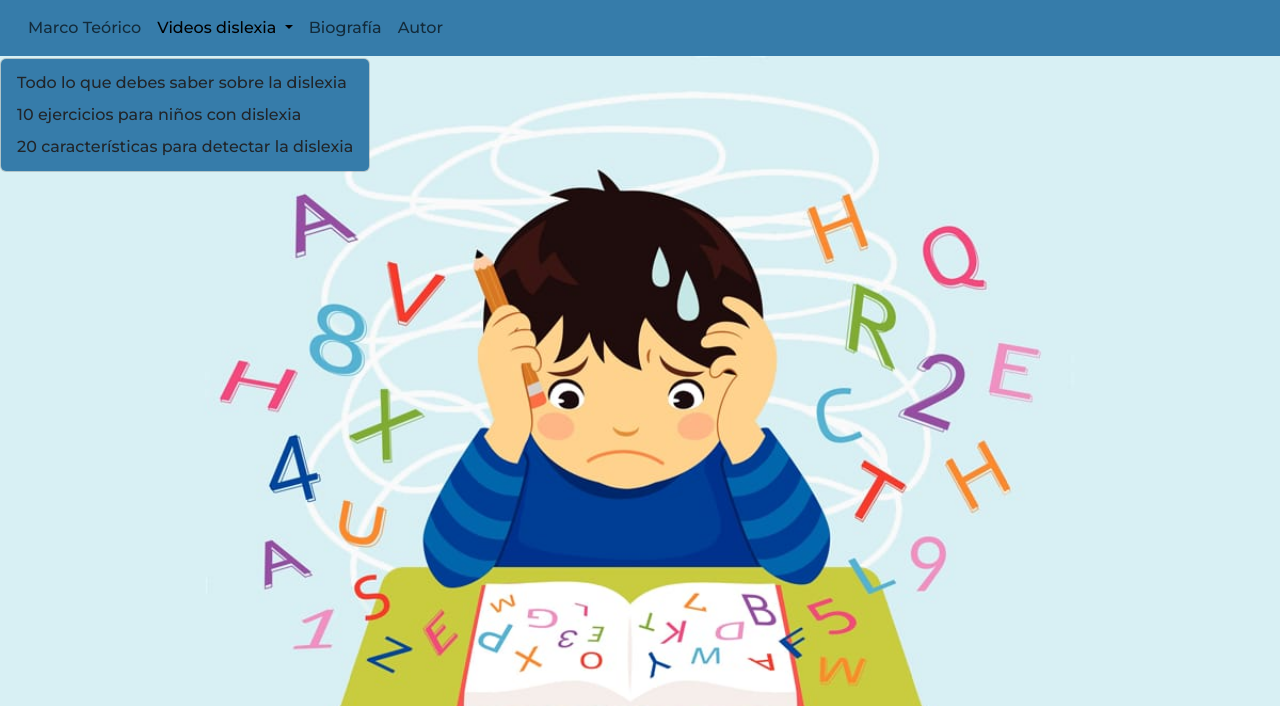
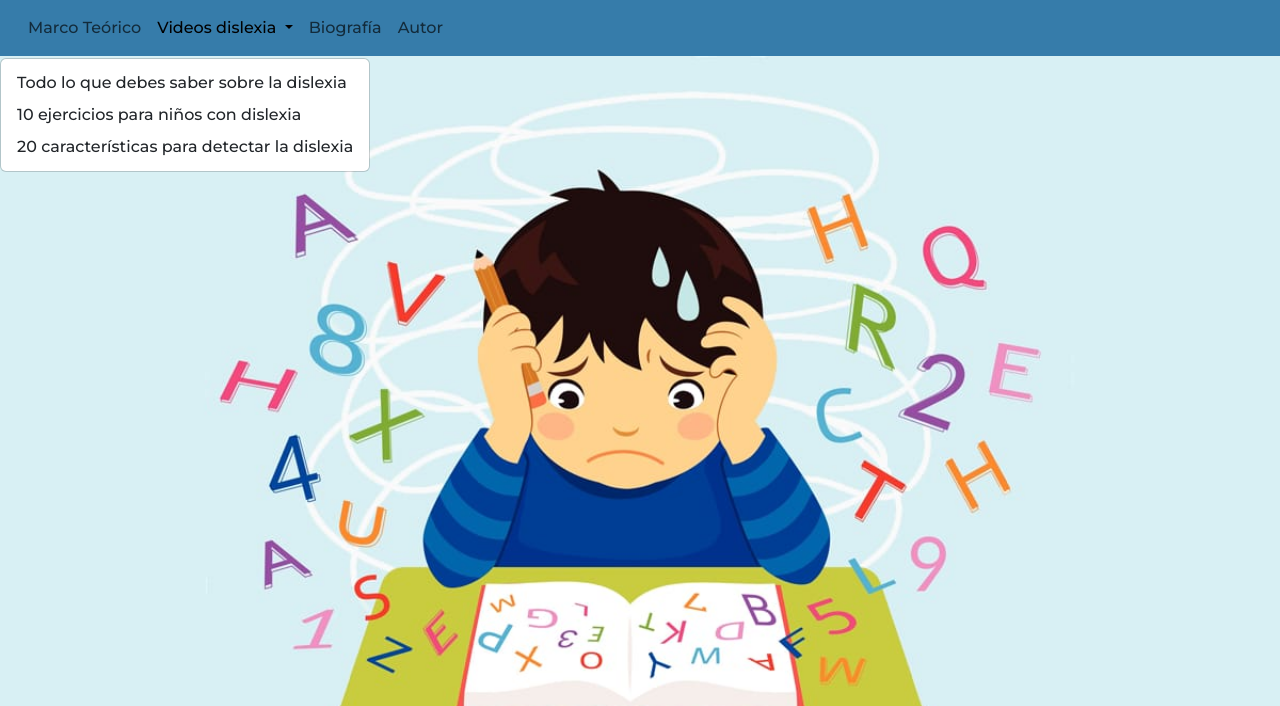
Before and after one commit to rodrigochico2023/jmanca, a plain HTML site: page actividades.html in a window 1280 px wide. Both pictures are taken after a click on the button "Videos dislexia". Shown: the top 706 px of the page. Drawn offline with nearby package versions, Linux system fonts and the light colour scheme.

Commit message:
ultima version

```diff
--- a/actividades.html
+++ b/actividades.html
@@ -32,14 +32,14 @@
           <a class="nav-link dropdown-toggle " href="#" role="button" data-bs-toggle="dropdown" aria-expanded="false">
             Videos dislexia
           </a>
-          <ul class="dropdown-menu nav-custom">
-            <li><a class="dropdown-item"
+          <ul class="dropdown-menu">
+            <li><a class="dropdown-item drop-custom"
                 href="https://www.youtube.com/watch?v=u9QJYweVceY&ab_channel=SaludEmocionalMedicinaTV"
                 target="_blank">Todo
                 lo que debes saber sobre la dislexia</a></li>
-            <li><a class="dropdown-item" href="https://www.youtube.com/watch?v=avGK1xtEqdE&ab_channel=PedagogiaSana"
+            <li><a class="dropdown-item drop-custom" href="https://www.youtube.com/watch?v=avGK1xtEqdE&ab_channel=PedagogiaSana"
                 target="_blank">10 ejercicios para niños con dislexia</a></li>
-            <li><a class="dropdown-item"
+            <li><a class="dropdown-item drop-custom"
                 href="https://www.youtube.com/watch?time_continue=6&v=sUBqwPHnfHo&embeds_referring_euri=https%3A%2F%2Fsites.google.com%2F&source_ve_path=MjM4NTE&feature=emb_title&ab_channel=PedagogiaSana"
                 target="_blank">20 características para detectar la dislexia</a></li>
           </ul>
```
Also changed, not shown: autor.html (+4 -4 lines), biografia.html (+4 -4 lines).
